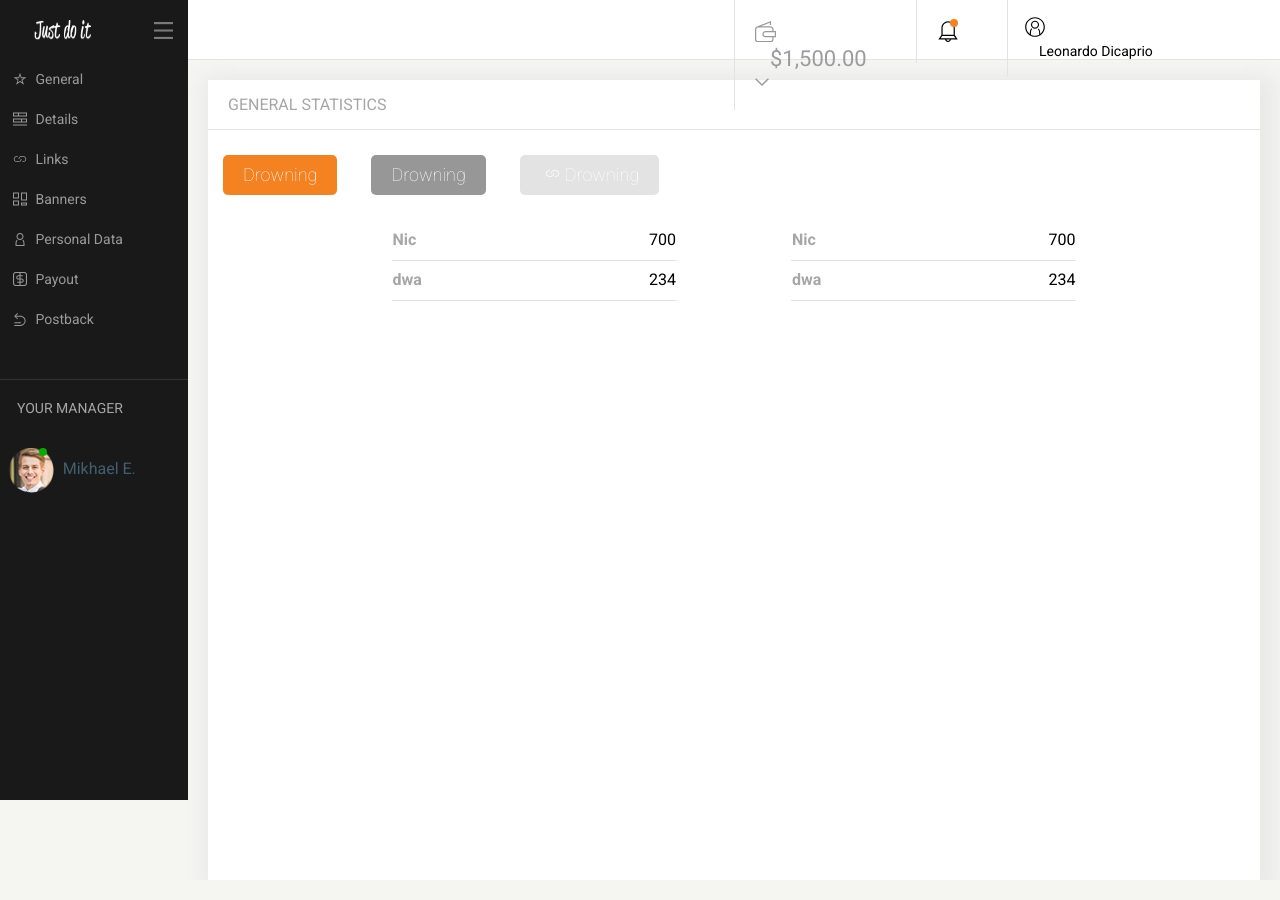
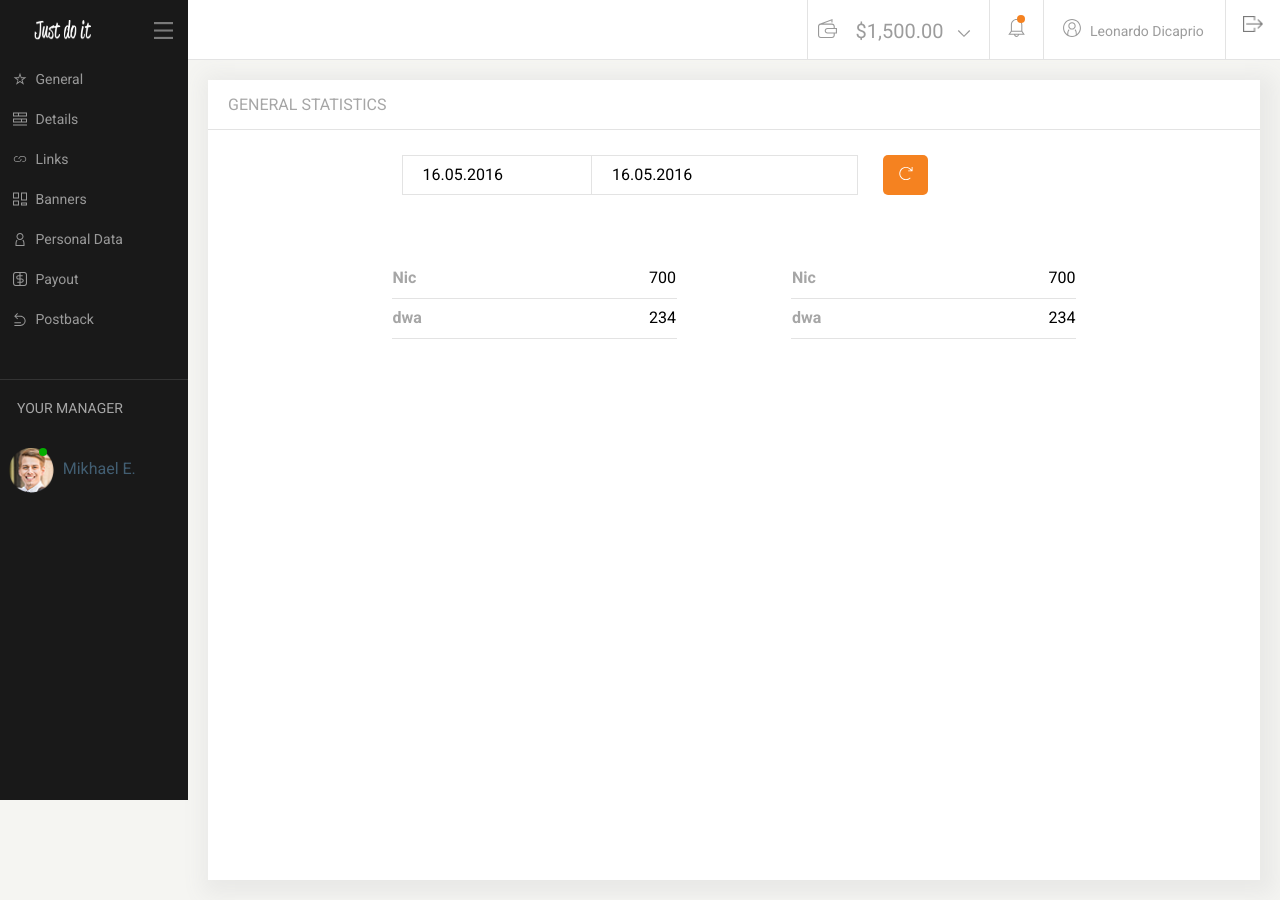
Before and after one commit to Ma-Der/modul-9-12, a plain HTML site: page index.html in a window 1280 px wide. Drawn offline with Linux system fonts and the light colour scheme.

Commit message:
Add general section

```diff
--- a/index.html
+++ b/index.html
@@ -9,64 +9,37 @@
 <body>
 
 		<div class=" row navbar">
-			<div class="col-6"></div>
+			<div class="col-6 bigger"></div>
 			<div class="col-2 money">
-				<div class="wallet"></div>
+				<img src="../images/wallet.svg" alt="wallet">
 				<p>$1,500.00</p>
-				<div class="arrow-down"></div>
+				<img src="../images/arrow-down.svg" class="arrow-down" alt="arrow-down">
 			</div>
-			<div class="col-1 bell">
-				<div class="notification"><div class="bell-indicator"></div></div>
+			<div class="col-1 notification">
+				<img src="../images/notification.svg" alt="notification">
+				<div class="bell-indicator"></div>
 			</div>
 			<div class="col-2">
-				<div class="profile">
-					<div class="profile-icon"></div>
+				<div class="row profile">
+					<div class="col-2">
+						<img src="../images/profile.svg" alt="profile">
+					</div>
+					<div class="col-10 profile-text">
 					<p>Leonardo Dicaprio</p>
+					</div>
 				</div>
 			</div>
-			<div class="col-1"></div>
-		</div>
-		<div class="section">
-			<div class="section-title">
-				<h2>general statistics</h2>
-			</div>
-			<button class="btn">Drowning</button>
-			<button class="btn btn-color-change">Drowning</button>
-			<button disabled class="btn"><img src="../images/links.svg" alt="copy">Drowning</button>
-			<div class="row container">
-				<div class="col-5">
-					<table>
-						<tr>
-							<td class="tbl-cell-width tbl-cell-text">Nic</td>
-							<td class="tbl-align-right">700</td>
-						</tr>
-						<tr>
-							<td class="tbl-cell-text">dwa</td>
-							<td class="tbl-align-right">234</td>
-						</tr>
-					</table>
-				</div>
-			<div class="col-2"></div>
-			<div class="col-5">
-				<table>
-					<tr>
-						<td class="tbl-cell-width tbl-cell-text">Nic</td>
-						<td class="tbl-align-right">700</td>
-					</tr>
-					<tr>
-						<td class="tbl-cell-text">dwa</td>
-						<td class="tbl-align-right">234</td>
-					</tr>
-				</table>
+			<div class="col-1 exit">
+				<img src="../images/exit.png">
 			</div>
 		</div>
-	</div>
+
 		<div class="sidebar">
 				<div class="row logo-part">
 					<div class="col-8 logo"><img src="../images/logo.png" alt="logo"></div>
 					<div class="col-4 hamburger"><img src="../images/hamburger.png" alt="hamburger"></div>
 				</div>
-				<a href="#" alt="general">
+				<a target="_top" href="#" alt="general">
 					<div class="row sidebar-link">
 						<div class="col-2 icon-link"><img src="../images/general.svg" alt="general"></div>
 						<div class="col-10 icon-link"><p>General</p></div>
@@ -119,6 +92,53 @@
 					<div class="col-8"><p class="manager-name">Mikhael E.</p></div>
 				</div>
 		</div>
+	</div>
+	<div class="section">
+    <div class="section-title">
+      <h2>general statistics</h2>
 		</div>
+		<div class="date">
+			<div class="row container">
+				<div class="col-8 date-line">
+					<div class="col-5 border">
+						<p>16.05.2016</p>
+					</div>
+					<div class="col-5">
+						<p>16.05.2016</p>
+					</div>
+					<div class="col-2"></div>
+				</div>
+				<div class="col-2">
+					<button class="btn"><img src="../images/refresh.svg"></button>
+				</div>
+			</div>
+		</div>﻿
+    <div class="row container">
+    	<div class="col-5">
+    		<table>
+    			<tr>
+    				<td class="tbl-cell-width tbl-cell-text">Nic</td>
+    				<td class="tbl-align-right">700</td>
+    			</tr>
+    			<tr>
+    				<td class="tbl-cell-text">dwa</td>
+    			  <td class="tbl-align-right">234</td>
+    			</tr>
+    		</table>
+      </div>
+      <div class="col-2"></div>
+      	<div class="col-5">
+      		<table>
+      			<tr>
+      				<td class="tbl-cell-width tbl-cell-text">Nic</td>
+      				<td class="tbl-align-right">700</td>
+      			</tr>
+      			<tr>
+      				<td class="tbl-cell-text">dwa</td>
+      				<td class="tbl-align-right">234</td>
+      			</tr>
+      		</table>
+      	</div>
+      </div>
 </body>
 </html>
--- a/sass/style.scss
+++ b/sass/style.scss
@@ -32,7 +32,7 @@ h2 {
   box-shadow: 5px 5px 20px 10px #e9e9e7;
   float: right;
   min-height: 800px;
-  margin: 80px 20px 0;
+  margin: 80px 20px 20px;
   width: 82.1875%;
 
   &::before,
@@ -63,70 +63,79 @@ h2 {
   left: 14.6875%;
   height: 60px;
   width: 85.3125%;
+  .notification {
+    border-left: 1px solid $disabled-button-color;
+    height: 60px;
+    position: relative;
+    width: 5%;
+    img {
+      height: 20px;
+      filter: invert(60%);
+      margin: 18px 0;
+      width: 100%;
+    }
   }
   .money {
     border-left: 1px solid $disabled-button-color;
     color: #9c9c9c;
-  padding: 20px;
-  .wallet {
-    background-image: url(../images/wallet.svg);
-    background-size: cover;
-    display: inline-block;
+    height: 60px;
+    padding: 18px 10px;
+    img {
       filter: invert(60%);
-    height: 22px;
-    width: 21px;
+      height: 20px;
     }
     p {
       display: inline-block;
-    font-size: 22px;
-    margin: 0 20px 0 15px;
+      font-size: 20px;
+      margin: 0 10px 0 15px;
     }
     .arrow-down {
-    background-image: url(../images/arrow-down.svg);
-    background-size: cover;
-    display: inline-block;
-    filter: invert(60%);
       height: 8px;
-    object-fit: cover;
       width: 14px;
     }
-}
-.bell {
-  border-left: 1px solid $disabled-button-color;
-  padding: 20px;
-  .notification {
-    background-image: url(../images/notification.svg);
-    background-size: cover;
-    height: 23px;
-    position: relative;
-    width: 22px;
   }
 }
 .bell-indicator {
   background-color: #f58220;
   border-radius: 50%;
-  bottom: 70%;
+  bottom: 62%;
   height: 8px;
-  left: 60%;
+  left: 51%;
   position: absolute;
   width: 8px;
   z-index: 1;
 }
 .profile {
   border-left: 1px solid $disabled-button-color;
-  padding: 16px;
-  .profile-icon {
-    background-image: url(../images/profile.svg);
-    background-size: cover;
-    display: inline-block;
-    height: 22px;
-    width: 21px;
+  padding: 18px;
+  height: 60px;
+  img {
+    filter: invert(60%);
+    height: 20px;
+  }
+  .profile-text {
+    height: 24px;
   }
   p {
-    display: inline-block;
+    color: #9c9c9c;
     font-size: 14px;
-    margin: 0 20px 0px 15px;
+    margin-top: 5px;
+    text-align: center;
   }
+}
+.exit {
+  border-left: 1px solid $disabled-button-color;
+  height: 60px;
+  padding: 1.5%;
+  width: 5%;
+  img {
+    filter: invert(60%);
+    height: 16px;
+    //margin: 15px;
+  }
+}
+.bigger {
+  width: 56.66%;
 }
 // SIDEBAR //
 
@@ -223,6 +232,7 @@ h2 {
   width: 8px;
   z-index: 12;
 }
+
 // BUTTONS //
 
 .btn {
@@ -235,7 +245,7 @@ h2 {
   font-weight: 100;
   height: 40px;
   line-height: 40px;
-  padding: 0 20px;
+  padding: 0 10px;
   margin: 25px 15px;
   img {
     filter: invert(100%);
@@ -295,3 +305,18 @@ table {
 .tbl-align-right {
   text-align: right;
 }
+// GENERAL SECTION //
+.date {
+  min-height: 110px;
+}
+.date-line {
+  border: 1px solid $disabled-button-color;
+  min-height: 40px;
+  margin: 25px 10px;
+  .border {
+    border-right: 1px solid $disabled-button-color;
+  }
+  p {
+    padding: 10px 20px;
+  }
+}
```
Also changed, not shown: src/general.html (added, +44 -0 lines), css/style.css, 1 other file. Lines whose indentation alone changed are shown as unchanged.
